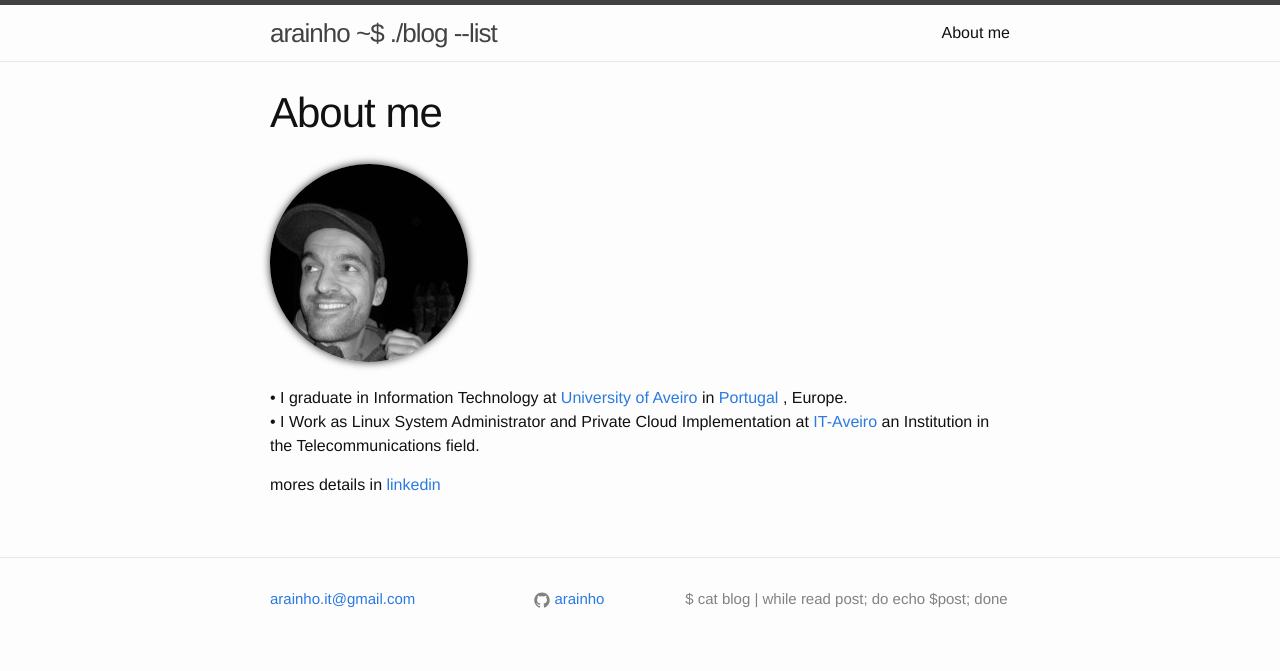
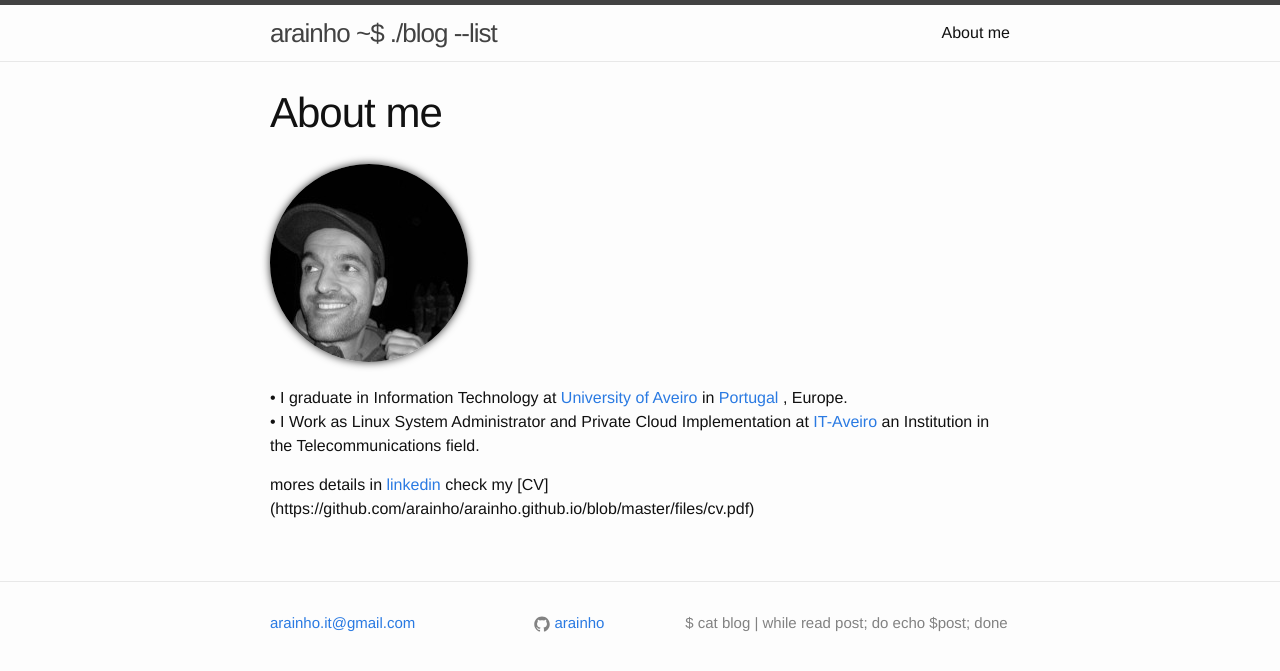
Before and after one commit to arainho/arainho.github.io, a Jekyll site: the page built from about.md, in a window 1280 px wide. Shown: the top 671 px of the page. Built offline with Jekyll 4.4.1, drawn with Linux system fonts in a browser that asks for light colours.

Commit message:
add cv link

```diff
--- a/about.md
+++ b/about.md
@@ -11,3 +11,4 @@ permalink: /about/
 <br> • I Work as Linux System Administrator and Private Cloud Implementation at <a href="https://www.it.pt/ITSites/Index/3"> IT-Aveiro </a> an Institution in the Telecommunications field.
 
 mores details in [linkedin](http://www.linkedin.com/in/arainho)
+check my [CV] (https://github.com/arainho/arainho.github.io/blob/master/files/cv.pdf)
```
